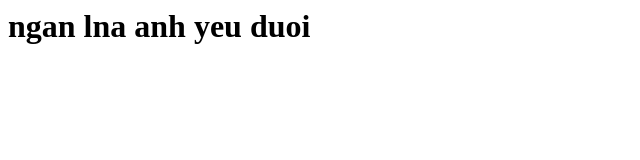
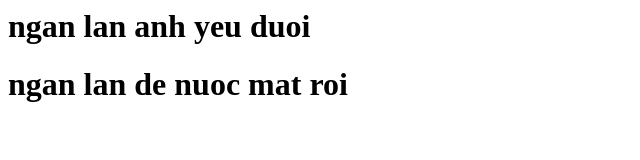
Before and after one commit to trinhconghao/test, a plain HTML site: page index.html in a window 1280 px wide. Shown: the whole page, without its empty margins (0-640 px from the left). Drawn offline with Linux system fonts and the light colour scheme.

Commit message:
Update index.html

```diff
--- a/index.html
+++ b/index.html
@@ -1 +1,2 @@
-<h1>ngan lna anh yeu duoi</h1>
+<h1>ngan lan anh yeu duoi</h1>
+<h1>ngan lan de nuoc mat roi</h1>
```
